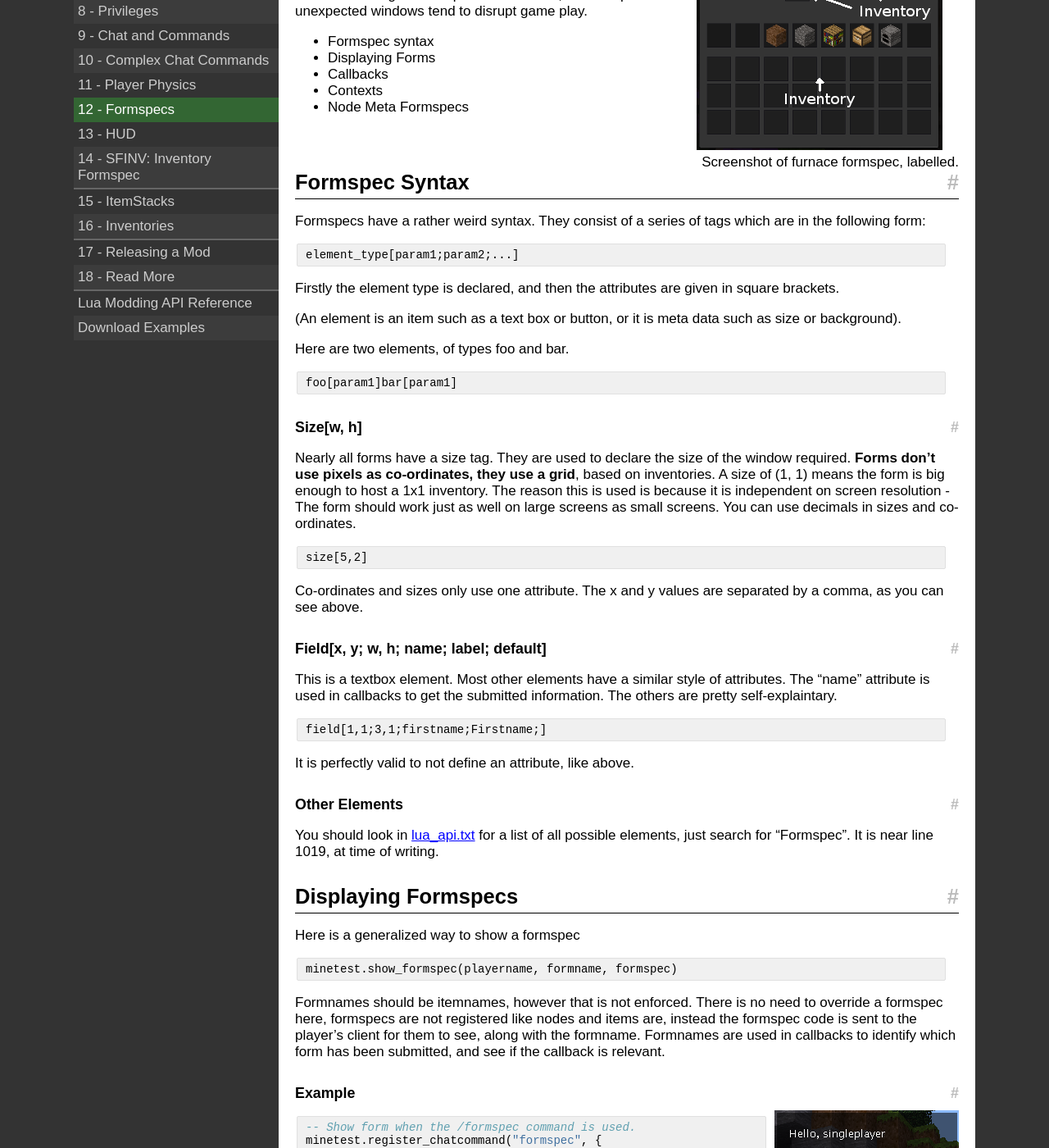
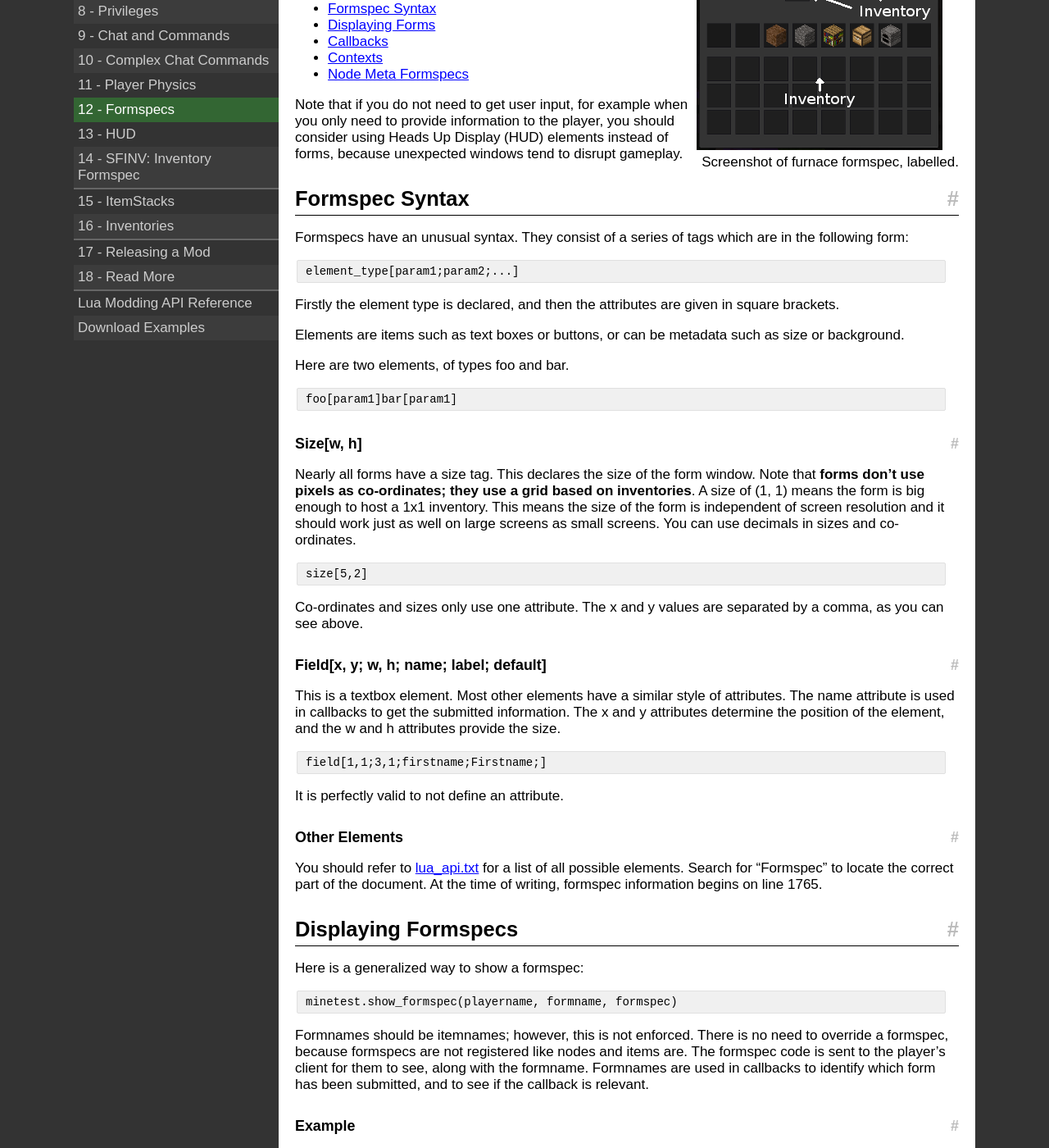
Before and after one commit to rubenwardy/minetest_modding_book, a Jekyll site: the page built from en/chapters/formspecs.md, in a window 1280 px wide and 1400 px high, scrolled down 247 px. Shown: the whole window at 82% size. Built offline with Jekyll 4.4.1, drawn with Linux system fonts in a browser that asks for light colours; nearby versions of some CDN libraries; some of the changed text lies outside the part shown.

Commit message:
Formspecs: Improve readability

```diff
--- a/en/chapters/formspecs.md
+++ b/en/chapters/formspecs.md
@@ -15,21 +15,22 @@ root: ../../
 
 In this chapter we will learn how to create a formspec and display it to the user.
 A formspec is the specification code for a form.
-In Minetest, forms are windows like the Inventory which allow you to move your mouse
-and enter information.
-You should consider using Heads Up Display (HUD) elements if you do
-not need to get user input - notifications, for example - as unexpected windows
-tend to disrupt game play.
+In Minetest, forms are windows such as the player inventory, which can contain labels,
+buttons and fields to allow you to enter information.
 
-* Formspec syntax
-* Displaying Forms
-* Callbacks
-* Contexts
-* Node Meta Formspecs
+* [Formspec Syntax](#formspec-syntax)
+* [Displaying Forms](#displaying-forms)
+* [Callbacks](#callbacks)
+* [Contexts](#contexts)
+* [Node Meta Formspecs](#node-meta-formspecs)
+
+Note that if you do not need to get user input, for example when you only need
+to provide information to the player, you should consider using Heads Up Display
+(HUD) elements instead of forms, because unexpected windows tend to disrupt gameplay.
 
 ## Formspec Syntax
 
-Formspecs have a rather weird syntax.
+Formspecs have an unusual syntax.
 They consist of a series of tags which are in the following form:
 
     element_type[param1;param2;...]
@@ -37,8 +38,8 @@ They consist of a series of tags which are in the following form:
 Firstly the element type is declared, and then the attributes are given
 in square brackets.
 
-(An element is an item such as a text box or button, or it is meta data such
-as size or background).
+Elements are items such as text boxes or buttons, or can be metadata such
+as size or background.
 
 Here are two elements, of types foo and bar.
 
@@ -46,11 +47,11 @@ Here are two elements, of types foo and bar.
 
 ### Size[w, h]
 
-Nearly all forms have a size tag. They are used to declare the size of the window required.
-**Forms don't use pixels as co-ordinates, they use a grid**, based on inventories.
+Nearly all forms have a size tag. This declares the size of the form window. Note that
+**forms don't use pixels as co-ordinates; they use a grid based on inventories**.
 A size of (1, 1) means the form is big enough to host a 1x1 inventory.
-The reason this is used is because it is independent on screen resolution -
-The form should work just as well on large screens as small screens.
+This means the size of the form is independent of screen resolution and it should work
+just as well on large screens as small screens.
 You can use decimals in sizes and co-ordinates.
 
     size[5,2]
@@ -61,33 +62,36 @@ The x and y values are separated by a comma, as you can see above.
 ### Field[x, y; w, h; name; label; default]
 
 This is a textbox element. Most other elements have a similar style of attributes.
-The "name" attribute is used in callbacks to get the submitted information.
-The others are pretty self-explaintary.
+The name attribute is used in callbacks to get the submitted information.
+The x and y attributes determine the position of the element, and
+the w and h attributes provide the size.
 
     field[1,1;3,1;firstname;Firstname;]
 
-It is perfectly valid to not define an attribute, like above.
+It is perfectly valid to not define an attribute.
 
 ### Other Elements
 
-You should look in [lua_api.txt](https://github.com/minetest/minetest/blob/master/doc/lua_api.txt#L1019)
-for a list of all possible elements, just search for "Formspec".
-It is near line 1019, at time of writing.
+You should refer to [lua_api.txt](https://github.com/minetest/minetest/blob/master/doc/lua_api.txt#L1019)
+for a list of all possible elements. Search for "Formspec" to locate the correct part of the document.
+At the time of writing, formspec information begins on line 1765.
 
 ## Displaying Formspecs
 
-Here is a generalized way to show a formspec
+Here is a generalized way to show a formspec:
 
     minetest.show_formspec(playername, formname, formspec)
 
-Formnames should be itemnames, however that is not enforced.
-There is no need to override a formspec here, formspecs are not registered like
-nodes and items are, instead the formspec code is sent to the player's client for them
+Formnames should be itemnames; however, this is not enforced.
+There is no need to override a formspec, because formspecs are not registered like
+nodes and items are. The formspec code is sent to the player's client for them
 to see, along with the formname.
 Formnames are used in callbacks to identify which form has been submitted,
-and see if the callback is relevant.
+and to see if the callback is relevant.
 
 ### Example
+
+This example shows a formspec to a player when they use the /formspec command.
 
 <figure class="right_image">
     <img src="{{ page.root }}/static/formspec_name.png" alt="Name Formspec">
@@ -110,8 +114,6 @@ minetest.register_chatcommand("formspec", {
 })
 {% endhighlight %}
 
-The above example shows a formspec to a player when they use the /formspec command.
-
 Note: the .. is used to join two strings together. The following two lines are equivalent:
 
 {% highlight lua %}
@@ -121,7 +123,7 @@ Note: the .. is used to join two strings together. The following two lines are e
 
 ## Callbacks
 
-Let's expand on the above example.
+It's possible to expand the previous example with a callback:
 
 {% highlight lua %}
 -- Show form when the /formspec command is used.
@@ -183,11 +185,11 @@ for a clicked button.
 
 ## Contexts
 
-In quite a lot of cases you want your minetest.show_formspec to give information
-to the callback which you don't want to have to send to the client. Information
-such as what a chat command was called with, or what the dialog is about.
+In many cases you want minetest.show_formspec to give information
+to the callback which you don't want to send to the client. This might include
+what a chat command was called with, or what the dialog is about.
 
-Let's say you are making a form to handle land protection information.
+For example, you might make a form to handle land protection information:
 
 {% highlight lua %}
 --
@@ -247,10 +249,10 @@ end)
 
 ## Node Meta Formspecs
 
-minetest.show_formspec is not the only way to show a formspec, you can also
-add formspecs to a [node's meta data](node_metadata.html). This is used on nodes such as chests to
-allow for faster opening times - you don't need to wait for the server to send
-the player the chest formspec.
+minetest.show_formspec is not the only way to show a formspec; you can also
+add formspecs to a [node's meta data](node_metadata.html). For example,
+this is used with chests to allow for faster opening times -
+you don't need to wait for the server to send the player the chest formspec.
 
 {% highlight lua %}
 minetest.register_node("mymod:rightclick", {
```
Also changed, not shown: other parts of en/chapters/formspecs.md (+8 -8 lines).
